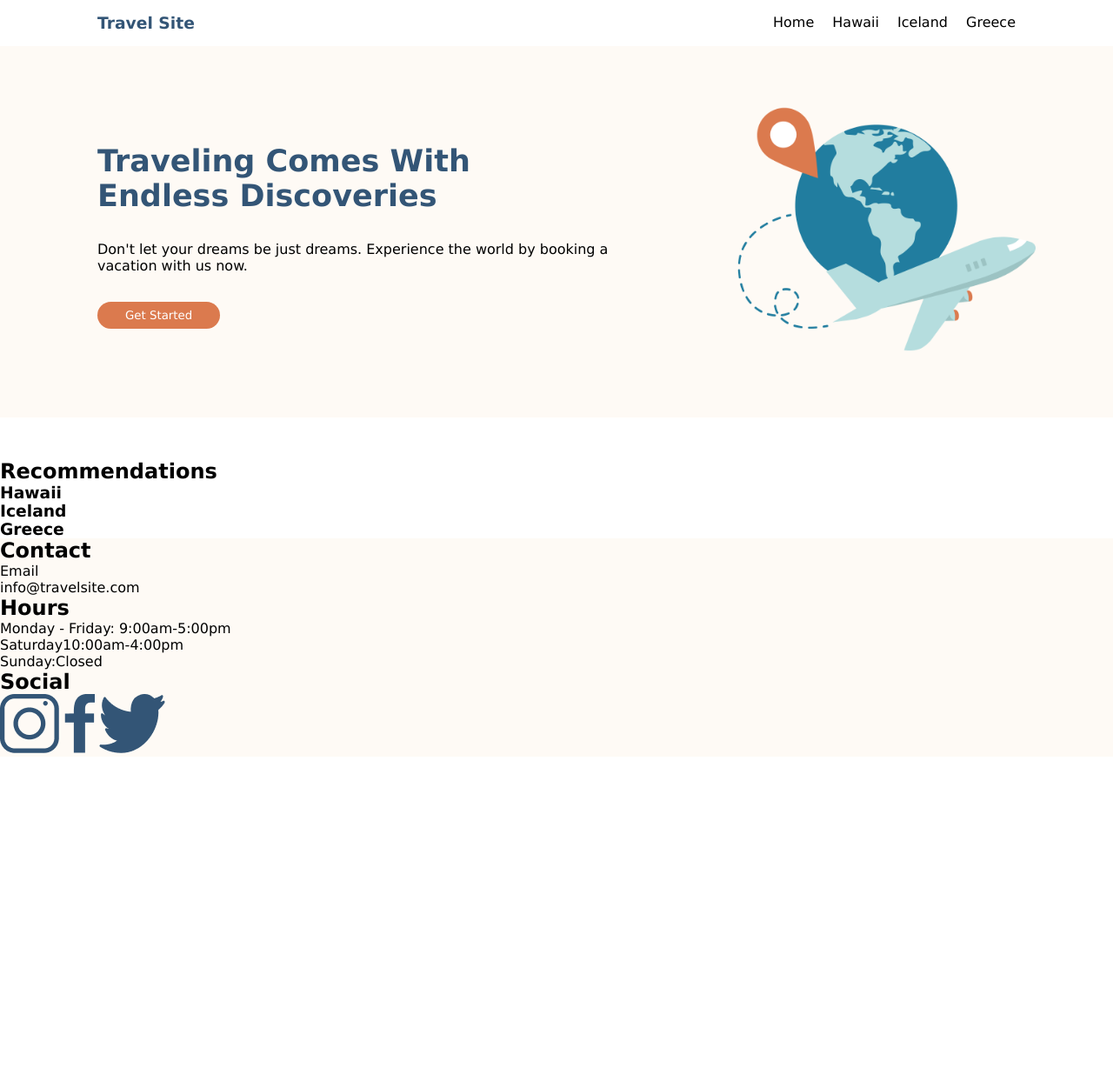
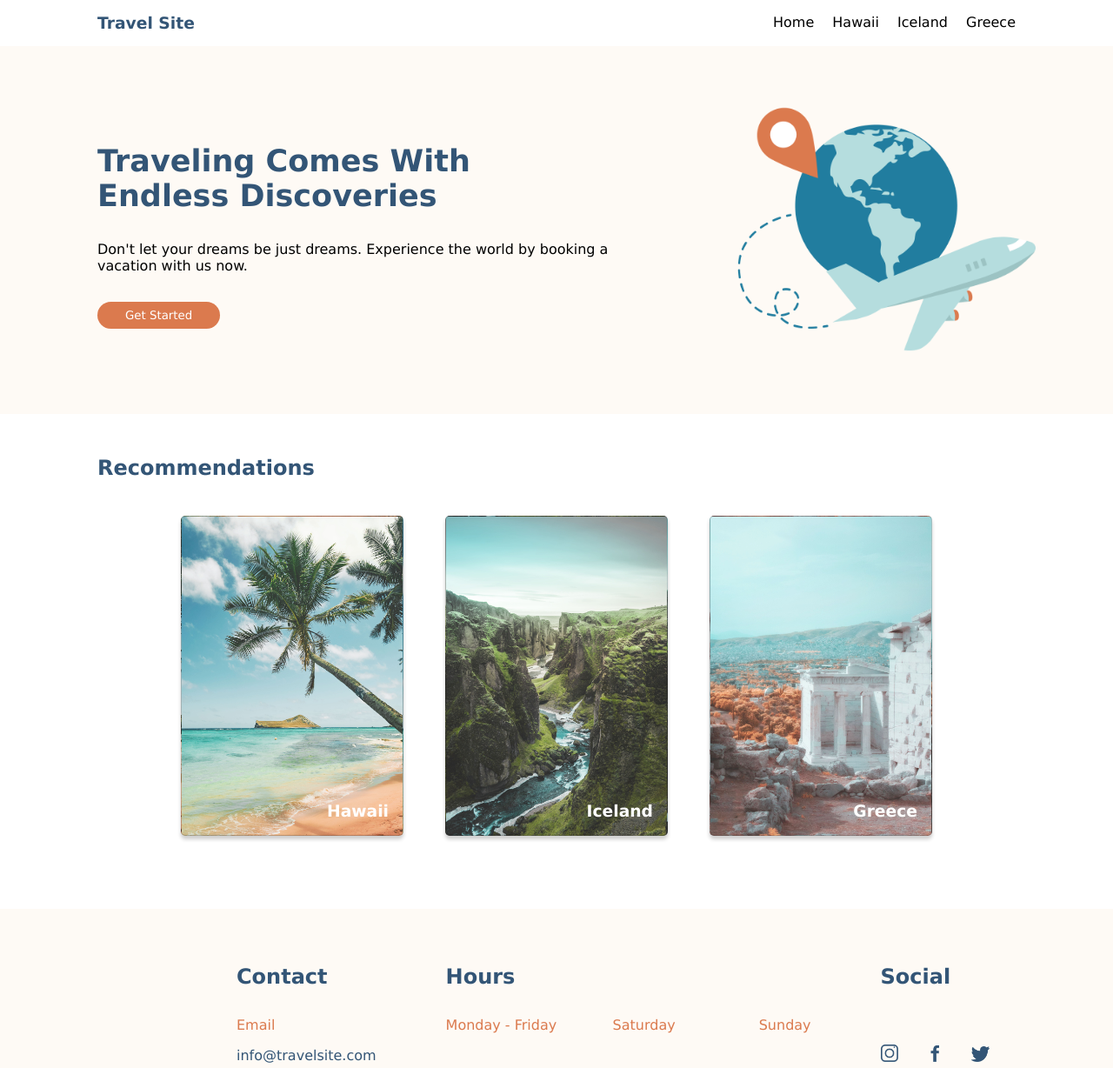
Before and after one commit to veronique-cadet/veronique-cadet-travelsite, a plain HTML site: page index.html in a window 1280 px wide. Shown: the whole page at 87% size. Before the commit the page ends 870 px from the top, so only its background shows below. Drawn offline with Linux system fonts and the light colour scheme.

Commit message:
IndexPage

```diff
--- a/CSS/main.css
+++ b/CSS/main.css
@@ -10,7 +10,12 @@
 .header__title{
     margin-left: 6rem;
     color:#335576;
+    text-decoration: none;
 }
+.header__link{
+    text-decoration: none;
+}
+
 
 .navigation{
 }
@@ -69,6 +74,8 @@
 .landing__image{
     width: 65%;
     margin-left: 6rem;
+    display: flex;
+    justify-content: right;
 }
 
 .landing__imagecontainer{
@@ -81,26 +88,177 @@
     margin-top: 3rem;
 }
 
+.destinations__title{
+    display: flex;
+    margin-left: 7rem;
+    color: #335576;
+}
+
+.destinations__options{
+    display: flex;
+    justify-content:center;
+    margin-bottom: 3.75rem;
+    margin-top: 1.05rem;
+}
+
+.destinations__hawaii{
+    background-color: white;
+    background-image: url('../assets/Images/hawaii.jpg');
+    background-size:cover;
+    border-radius: 0.313rem;
+    width: 16rem;
+    height: 23rem;
+    margin: 1.5rem;
+    border: 0.0625em solid rgba(0, 0, 0, 0.20);
+    box-shadow: 0px 0.25em 0.25em rgba(0, 0, 0, 0.20);
+    text-decoration: none;
+}
+
+.destinations__hawaii__text {
+    color: #FFFFFF;
+    display: flex;
+    justify-content: right;
+    margin-top: 20.5rem;
+    margin-right: 1rem;
+}
+
+.destinations__hawaii__link{
+    text-decoration: none;
+}
+
+.destinations__iceland{
+    background-color: white;
+    background-image: url('../assets/Images/iceland.jpg');
+    background-size:cover;
+    border-radius: 0.313rem;
+    width: 16rem;
+    height: 23rem;
+    margin: 1.5rem;
+    border: 0.0625em solid rgba(0, 0, 0, 0.20);
+    box-shadow: 0px 0.25em 0.25em rgba(0, 0, 0, 0.20);
+}
+
+.destinations__iceland__text{
+    color: #FFFFFF;
+    display: flex;
+    justify-content: right;
+    margin-top: 20.5rem;
+    margin-right: 1rem;
+}
+
+.destinations__iceland__link{
+    text-decoration: none;
+}
 
 
+.destinations__greece{
+    background-color: white;
+    background-image: url('../assets/Images/greece.jpg');
+    background-size:cover;
+    border-radius: 0.313rem;
+    width: 16rem;
+    height: 23rem;
+    margin: 1.5em;
+    border: 0.0625em solid rgba(0, 0, 0, 0.20);
+    box-shadow: 0px 0.25em 0.25em rgba(0, 0, 0, 0.20);
+}
+
+.destinations__greece__text{
+    color: #FFFFFF;
+    display: flex;
+    justify-content: right;
+    margin-top: 20.5rem;
+    margin-right: 1rem;
+}
+
+.destinations__greece__link{
+    text-decoration: none;
+}
+
+/*Footer*/
+
+.footer{
+    display: flex;
+    padding: 4rem;
+    background-color:#fefaf5;
+}
+
+.footer__cardheader{
+    color: #335576;
+    display:flex;
+    margin-bottom: 2rem;
+}
+.footer__text__title{
+    color: #db7a4e;
+    margin-bottom: 1rem;
+}
+
+.footer__socials{
+    margin-left: 5rem;
+}
+
+.footer__hours{
+    margin-left: 5rem ;
+}
+
+.footer__address{
+    margin-left: 13rem;
+}
+
+.footer__text__days{
+   display: flex;
+
+}
+
+.footer__text__hours__sat{
+    margin-left: 2rem;
+    color: #db7a4e;
+}
+
+.footer__text__hours__mon{
+    inline-size: 10rem;
+    color: #db7a4e;
+}
+
+.footer__text__hours__sun{
+    margin-left: 6rem ;
+    color: #db7a4e;
+}
+
+.footer__icons{
+    width: 10%;
+    margin-top: 2rem;
+}
+
+.footer__icons__facebook{
+    width: 5%;
+    margin-left: 2rem;
+    margin-top: 2rem;
+}
+
+.footer__icons__twitter{
+    margin-left: 2rem;
+    width: 10%;
+    margin-top: 2rem;
+}
+
+.footer__text{
+    color: #335576;
+}
+
+.footer__text__times{
 
 
+}
 
+.footer__text__times__mon{
 
+}
 
+.footer__text__times__sat{
 
+}
 
+.footer__text__times__sun{
 
-
-
-
-
-
-
-
-
-
-
-.footer{
-    background-color:#fefaf5;
 }
--- a/index.html
+++ b/index.html
@@ -5,16 +5,18 @@
     <meta http-equiv="X-UA-Compatible" content="IE=edge" />
     <meta name="viewport" content="width=device-width, initial-scale=1.0" />
     <title>Travel Site</title>
-    <link rel="stylesheet" href="/CSS/main.css" />
-    <link rel="stylesheet" href="/CSS/global.css" />
+    <link rel="stylesheet" href="/css/main.css" />
+    <link rel="stylesheet" href="/css/global.css" />
   </head>
   <body>
     <header class="header">
-      <h3 class="header__title">Travel Site</h3>
+      <a class="header__link" href="/index.html">
+        <h3 class="header__title">Travel Site</h3></a
+      >
       <nav class="navigation">
         <ul class="navigation__list">
           <li class="navigation__item">
-            <a class="navigation__link" href="">Home</a>
+            <a class="navigation__link" href="/index.html">Home</a>
           </li>
           <li class="navigation__item">
             <a class="navigation__link" href="">Hawaii</a>
@@ -46,7 +48,7 @@
         <div class="landing__imagecontainer">
           <img
             class="landing__image"
-            src="/2.0 - Assets/Images/hero.png"
+            src="/assets/Images/hero.png"
             alt="Plane flying around world"
           />
         </div>
@@ -55,17 +57,21 @@
       <section class="destinations">
         <h2 class="destinations__title">Recommendations</h2>
         <div class="destinations__options">
-          <div class="destinations__hawaii">
-            <h3>Hawaii</h3>
-          </div>
-
-          <div class="destinations__iceland">
-            <h3>Iceland</h3>
-          </div>
-
-          <div class="destinations__greece">
-            <h3>Greece</h3>
-          </div>
+          <a class="destinations__hawaii__link" href="/pages/hawaii.html">
+            <div class="destinations__hawaii">
+              <h3 class="destinations__hawaii__text">Hawaii</h3>
+            </div></a
+          >
+          <a class="destinations__iceland__link" href="/pages/greece.html">
+            <div class="destinations__iceland">
+              <h3 class="destinations__iceland__text">Iceland</h3>
+            </div></a
+          >
+          <a class="destinations__greece__link" href="/pages/greece.html">
+            <div class="destinations__greece">
+              <h3 class="destinations__greece__text">Greece</h3>
+            </div></a
+          >
         </div>
       </section>
     </main>
@@ -74,35 +80,40 @@
       <footer class="footer">
         <div class="footer__address">
           <h2 class="footer__cardheader">Contact</h2>
-          <p class="footer__text">Email</p>
+          <p class="footer__text__title">Email</p>
           <p class="footer__text">info@travelsite.com</p>
         </div>
 
         <div class="footer__hours">
           <h2 class="footer__cardheader">Hours</h2>
-          <p class="footer__text">Monday - Friday: 9:00am-5:00pm</p>
-          <p class="footer__text">Saturday10:00am-4:00pm</p>
-          <p class="footer__text">Sunday:Closed</p>
+          <div class="footer__text__days">
+            <p class="footer__text__hours__mon">Monday - Friday</p>
+            <p class="footer__text__hours__sat">Saturday</p>
+            <p class="footer__text__hours__sun">Sunday</p>
+          </div>
+          </div class="footer__text__times">
+
+
         </div>
 
         <div class="footer__socials">
-          <h2 class="footer_cardheader__socials">Social</h2>
+          <h2 class="footer__cardheader">Social</h2>
           <a href="https://www.Instagram.com">
             <img
               class="footer__icons"
-              src="/2.0 - Assets/Icons/icon-instagram.png"
+              src="/assets/Icons/icon-instagram.png"
               alt="Instagram"
           /></a>
           <a href="https://www.facebook.com">
             <img
-              class="footer__icons"
-              src="/2.0 - Assets/Icons/icon-facebook.png"
+              class="footer__icons__facebook"
+              src="/assets/Icons/icon-facebook.png"
               alt="Facebook"
           /></a>
           <a href="https://www.twitter.com">
             <img
-              class="footer__icons"
-              src="/2.0 - Assets/Icons/icon-twitter.png"
+              class="footer__icons__twitter"
+              src="/assets/Icons/icon-twitter.png"
               alt="Twitter"
           /></a>
         </div>
```
Also changed, not shown: assets/Icons/icon-facebook.png (renamed from 2.0 - Assets/Icons/icon-facebook.png), assets/Icons/icon-instagram.png (renamed from 2.0 - Assets/Icons/icon-instagram.png), assets/Icons/icon-twitter.png (renamed from 2.0 - Assets/Icons/icon-twitter.png), assets/Images/greece.jpg (renamed from 2.0 - Assets/Images/greece.jpg), assets/Images/hawaii.jpg (renamed from 2.0 - Assets/Images/hawaii.jpg), assets/Images/hero.png (renamed from 2.0 - Assets/Images/hero.png), assets/Images/iceland.jpg (renamed from 2.0 - Assets/Images/iceland.jpg), 5 other files.
